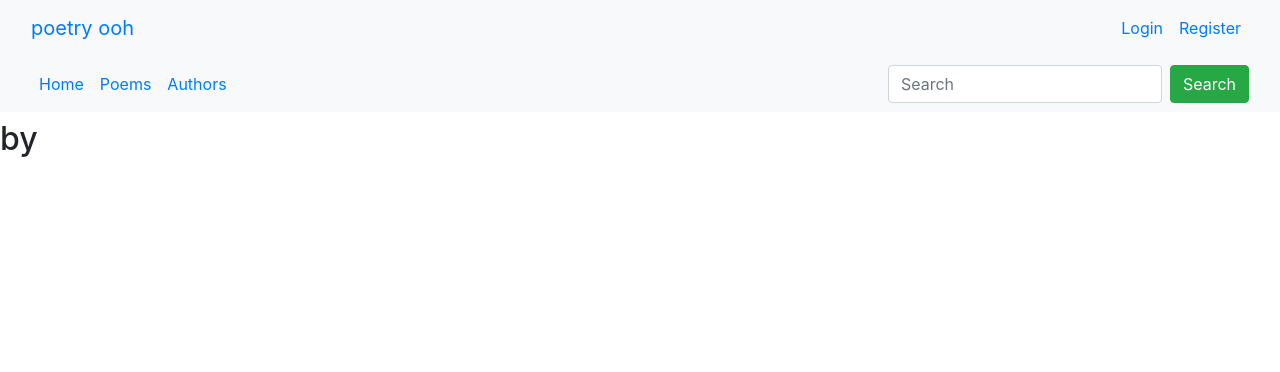
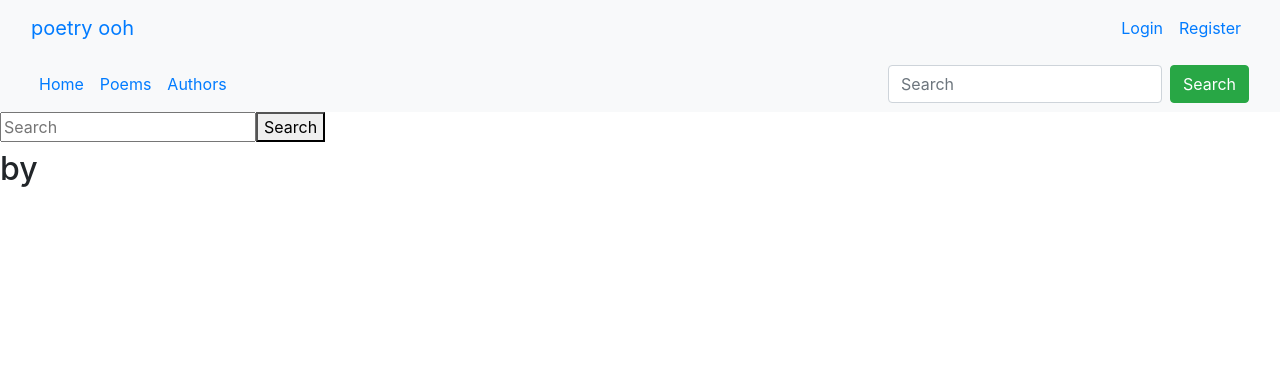
Before and after one commit to MollyJ04/poetryApp, a Flask app: template templates/index.html in a window 1280 px wide. Shown: the top 372 px of the page. Run offline with Flask 2, Linux system fonts and the light colour scheme; the template is opened without the code that fills it, so the values that code supplies are empty; some libraries are stand-ins or nearby versions.

Commit message:
working on search

```diff
--- a/app.py
+++ b/app.py
@@ -69,6 +69,10 @@ class LoginForm(FlaskForm):
 	password = PasswordField(validators=[InputRequired(), Length(
 		min=4, max=20)], render_kw={"placeholder": "Password"})
 	submit = SubmitField("Login")
+
+class SearchForm(FlaskForm):
+	searched = StringField("Searched")
+	submit = SubmitField("Submit")
 
 # db = sqlite3.connect(poetryApp.db)
 
@@ -205,16 +209,16 @@ def delete_annotation(title,annotation_id):
 	db.session.commit()
 	return redirect(url_for('read',title=title))
 
-@app.route("/search")
+@app.route("/search", methods=['GET','POST'])
 def search():
-	# add that is nothing comes up it doesn't get included
-	term = request.form.get('text')
-	results = []
-	poemResults = requests.get(f"https://poetrydb.org/title/{term}")
+	form = SearchForm()
+	if form.validate_on_submit():
+		searchTerm = form.searched.data
+	poemResults = requests.get(f"https://poetrydb.org/title/{searchTerm}")
 	poemResults = poemResults.json()
-	authorResults = requests.get(f"https://poetrydb.org/author/{term}")
+	authorResults = requests.get(f"https://poetrydb.org/author/{searchTerm}")
 	authorResults = authorResults.json()
-	return render_template("search.html",poemResults=poemResults,authorResults=authorResults)
+	return render_template("search.html",poemResults=poemResults,authorResults=authorResults,term=searchTerm)
 
 if __name__ == '__main__':
     app.run(debug=True)
--- a/templates/index.html
+++ b/templates/index.html
@@ -11,6 +11,11 @@
 {% endif %} -->
 
 	<!-- {{ random }} -->
+	<form class="form-inline" method="POST" action="/search">
+		<input type="text" id="search" placeholder="Search", name="searched">
+		<button type="submit">Search</button>
+	</form>
+
 	<h1>
 		<a href="{{url_for('read',title=title)}}">{{title}}</a>
 	</h1>
--- a/templates/layout.html
+++ b/templates/layout.html
@@ -73,8 +73,8 @@
                     <li class="nav-item"><a class="nav-link" href="/poems">Poems</a></li>
                     <li class="nav-item"><a class="nav-link" href="/authors">Authors</a></li>
                 </ul>
-                <form class="form-inline" action="/search">
-                    <input class="form-control mr-sm-2" type="text" id="text" placeholder="Search">
+                <form class="form-inline" method="POST" action="/search">
+                    <input class="form-control mr-sm-2" type="text" id="search" placeholder="Search">
                     <button class="btn btn-success" type="submit">Search</button>
                 </form>
             </div>
--- a/templates/search.html
+++ b/templates/search.html
@@ -1,7 +1,8 @@
 {% extends "layout.html" %}
 
 {% block body %}
-{{poemResults}}
-{{authorResults}}
+    {{term}}
+    {{poemResults}}
+    {{authorResults}}
 
 {% endblock %}
```
